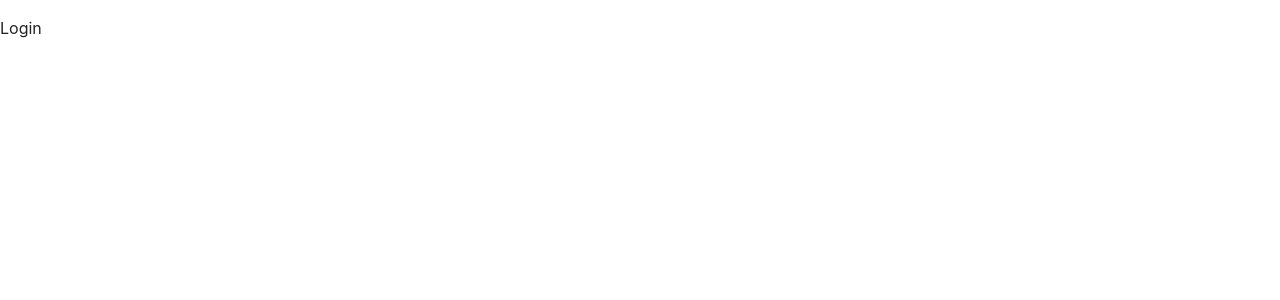
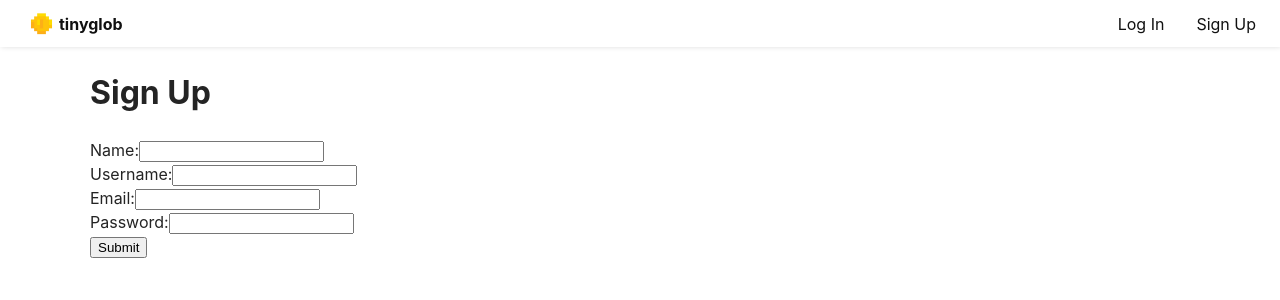
Before and after one commit to tinyglob/tinyglob-website, a React (Vite) app: page /signup in a window 1280 px wide. Shown: the top 300 px of the page. Built offline with nearby package versions, Linux system fonts and the light colour scheme.

Commit message:
fix: basic auth, plus new ui fixes

```diff
--- /dev/null
+++ b/src/pages/Login/Login.tsx
@@ -0,0 +1,79 @@
+/* eslint-disable @typescript-eslint/no-explicit-any */
+import { useState } from 'react';
+import Header from '../../components/Header/Header';
+import { PRODUCTION_API_URL } from '../../constants';
+
+const Login = () => {
+  const [formData, setFormData] = useState({
+    email: '',
+    password: ''
+  });
+  const [status, setStatus] = useState<"success" | "error" | null>(null); // To track the status of the login process
+
+  const handleChange = (e: any) => {
+    const { name, value } = e.target;
+    setFormData(prevState => ({
+      ...prevState,
+      [name]: value
+    }));
+  };
+
+  const handleSubmit = async (e: any) => {
+    e.preventDefault();
+
+    if (!formData.email || !formData.password) {
+      return;
+    }
+
+    try {
+      const response = await fetch(`${PRODUCTION_API_URL}/login`, {
+        method: 'POST',
+        headers: {
+          'Content-Type': 'application/json'
+        },
+        body: JSON.stringify(formData)
+      });
+      if (!response.ok) {
+        throw new Error('Failed to login');
+      }
+      setStatus("success");
+      setFormData({ // Clear the form after successful login
+        email: '',
+        password: ''
+      });
+      // You might want to redirect the user to another page upon successful login
+      // Example: window.location.href = '/dashboard';
+    } catch (error) {
+      console.error('Login failed:', error);
+      setStatus('error');
+    }
+  };
+
+  return (
+    <>
+      <Header />
+      <div className='container'>
+        <h1>Login</h1>
+        {status === 'success' && (
+          <p style={{ color: 'green' }}>Login successful!</p>
+        )}
+        {status === 'error' && (
+          <p style={{ color: 'red' }}>Login failed. Please try again.</p>
+        )}
+        <form onSubmit={handleSubmit}>
+          <div className="form-group">
+            <label htmlFor="email">Email:</label>
+            <input type="email" id="email" name="email" value={formData.email} onChange={handleChange} />
+          </div>
+          <div className="form-group">
+            <label htmlFor="password">Password:</label>
+            <input type="password" id="password" name="password" value={formData.password} onChange={handleChange} />
+          </div>
+          <button type="submit">Login</button>
+        </form>
+      </div>
+    </>
+  );
+};
+
+export default Login;
--- /dev/null
+++ b/src/pages/SignUp/SignUp.tsx
@@ -0,0 +1,89 @@
+/* eslint-disable @typescript-eslint/no-explicit-any */
+import { useState } from 'react';
+import Header from '../../components/Header/Header';
+import { PRODUCTION_API_URL } from '../../constants';
+
+const SignUp = () => {
+  const [formData, setFormData] = useState({
+    name: '',
+    username: '',
+    email: '',
+    password: ''
+  });
+  const [status, setStatus] = useState<"success" | "error" | null>(null); // To track the status of the registration process
+
+  const handleChange = (e: any) => {
+    const { name, value } = e.target;
+    setFormData(prevState => ({
+      ...prevState,
+      [name]: value
+    }));
+  };
+
+  const handleSubmit = async (e: any) => {
+    e.preventDefault();
+
+    if (!formData.name || !formData.username || !formData.email || !formData.password) {
+      return;
+    }
+
+    try {
+      const response = await fetch(`${PRODUCTION_API_URL}/register`, {
+        method: 'POST',
+        headers: {
+          'Content-Type': 'application/json'
+        },
+        body: JSON.stringify(formData)
+      });
+      if (!response.ok) {
+        throw new Error('Failed to register');
+      }
+      setStatus("success");
+      setFormData({ // Clear the form after successful registration
+        name: '',
+        username: '',
+        email: '',
+        password: ''
+      });
+    } catch (error) {
+      console.error('Registration failed:', error);
+      setStatus('error');
+    }
+  };
+
+  return (
+    <>
+      <Header />
+      <div className='container'>
+        <h1>Sign Up</h1>
+        {status === 'success' && (
+          <p style={{ color: 'green' }}>Registration successful!</p>
+        )}
+        {status === 'error' && (
+          <p style={{ color: 'red' }}>Registration failed. Please try again.</p>
+        )}
+        <form onSubmit={handleSubmit}>
+          <div className="form-group">
+            <label htmlFor="name">Name:</label>
+            <input type="text" id="name" name="name" value={formData.name} onChange={handleChange} />
+          </div>
+          <div className="form-group">
+            <label htmlFor="username">Username:</label>
+            <input type="text" id="username" name="username" value={formData.username} onChange={handleChange} />
+          </div>
+          <div className="form-group">
+            <label htmlFor="email">Email:</label>
+            <input type="email" id="email" name="email" value={formData.email} onChange={handleChange} />
+          </div>
+          <div className="form-group">
+            <label htmlFor="password">Password:</label>
+            <input type="password" id="password" name="password" value={formData.password} onChange={handleChange} />
+          </div>
+          <button type="submit">Submit</button>
+        </form>
+      </div>
+    </>
+  );
+};
+
+export default SignUp;
```
Also changed, not shown: src/main.tsx (+8 -2 lines).
